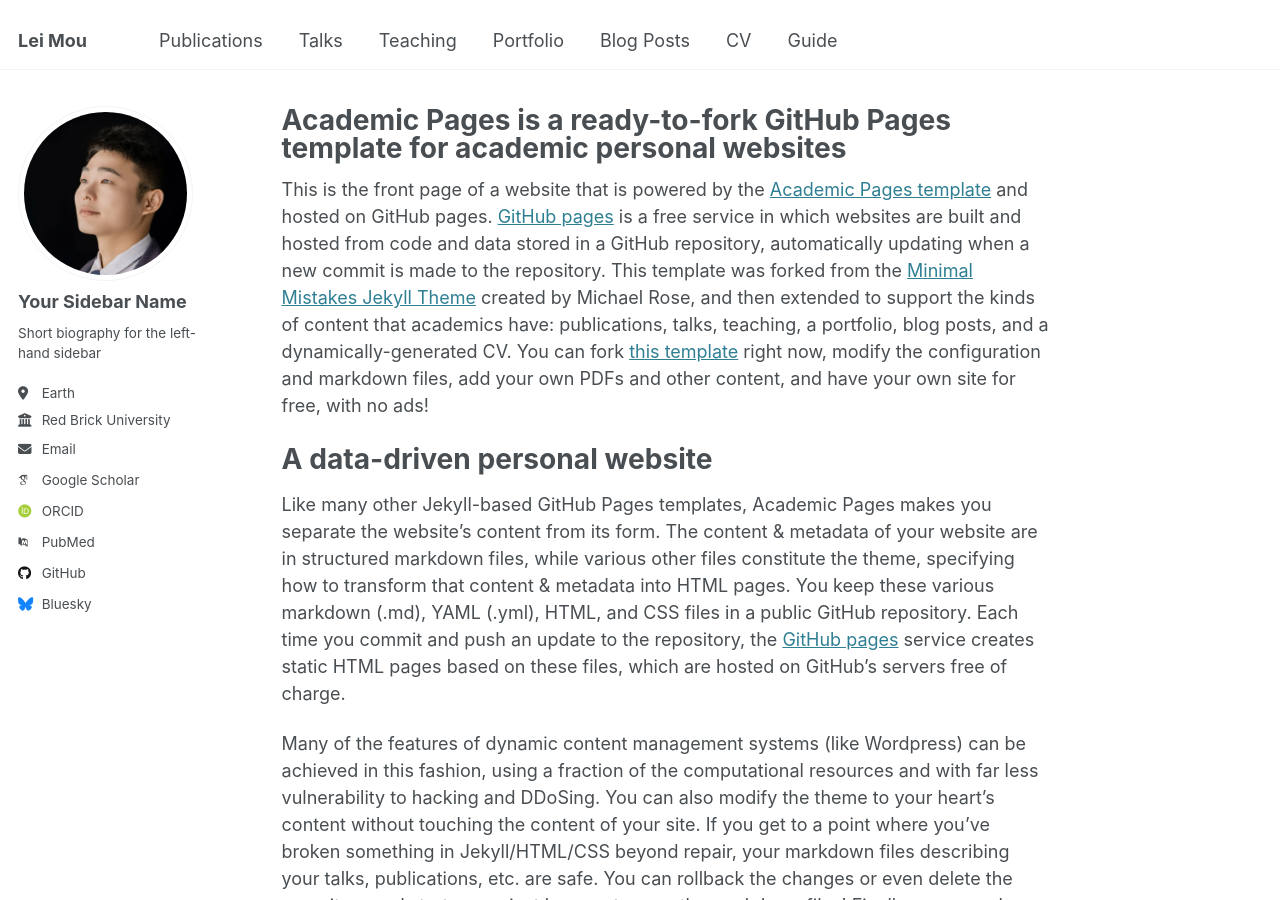
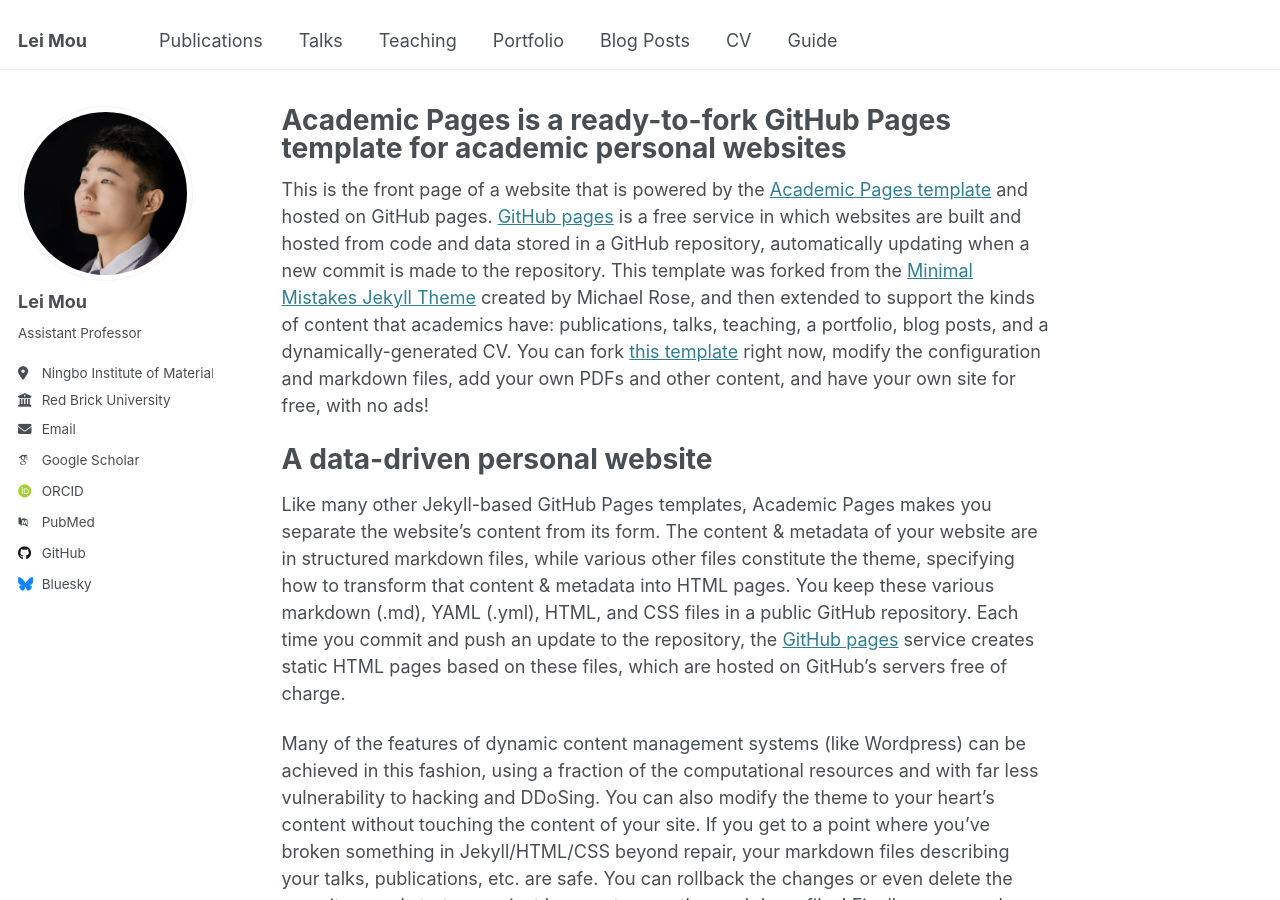
Before and after one commit to iBrain-007/iBrain-007.github.io, a Jekyll site: the page built from _pages/about.md, in a window 1280 px wide and 900 px high. Built offline with Jekyll 4.4.1, drawn with Linux system fonts in a browser that asks for light colours; some web fonts are replaced.

Commit message:
Update _config.yml

```diff
--- a/_config.yml
+++ b/_config.yml
@@ -23,10 +23,10 @@
 author:
   # Biographic information
   avatar           : "profile.png"
-  name             : "Your Sidebar Name"
+  name             : "Lei Mou"
   pronouns         : # example: "she/her"
-  bio              : "Short biography for the left-hand sidebar"
-  location         : "Earth"
+  bio              : "Assistant Professor"
+  location         : "Ningbo Institute of Materials Technology and Engineering, Chinese Academy of  Sciences, China"
   employer         : "Red Brick University"
   uri              : # URL
   email            : "none@example.org"
```
